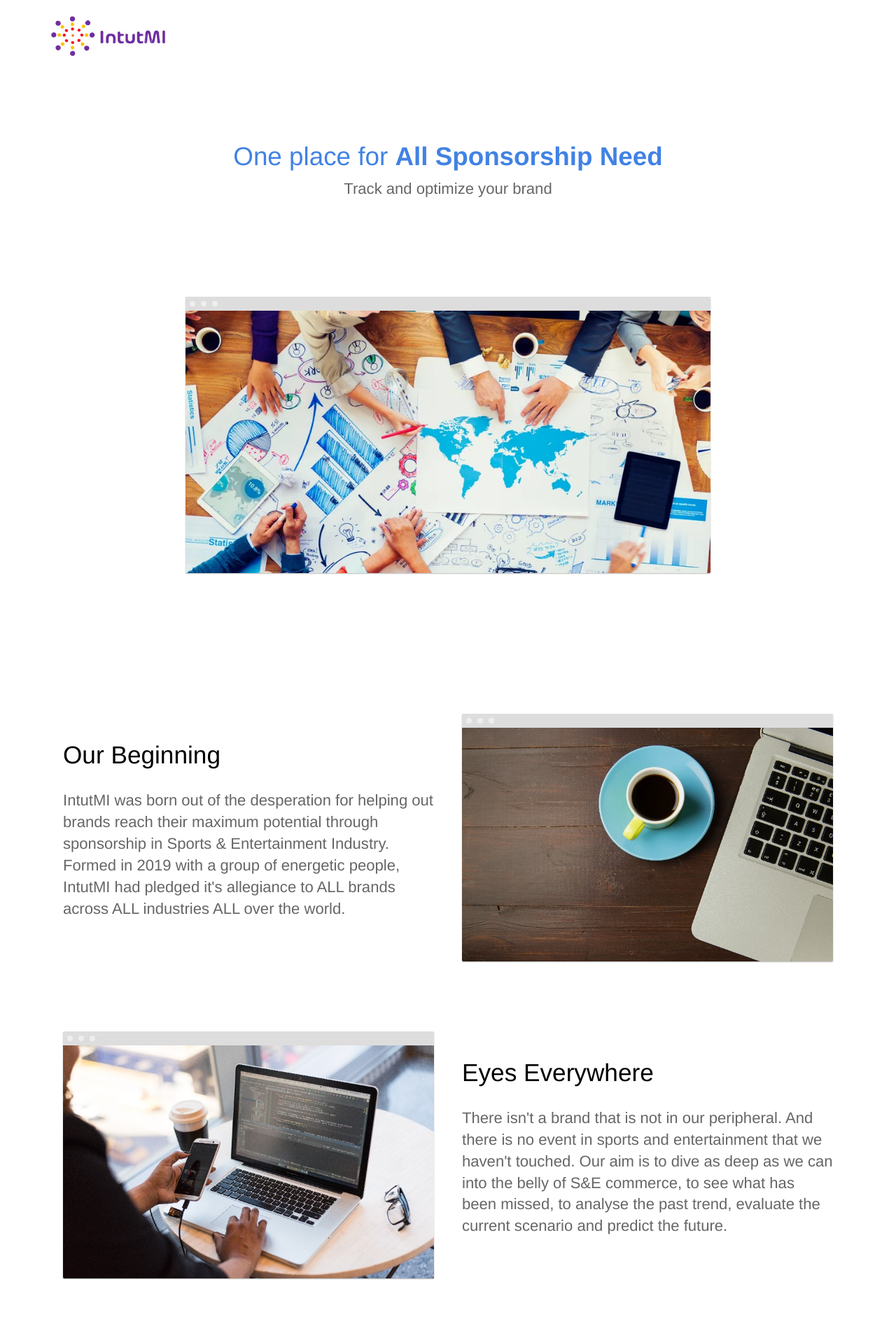
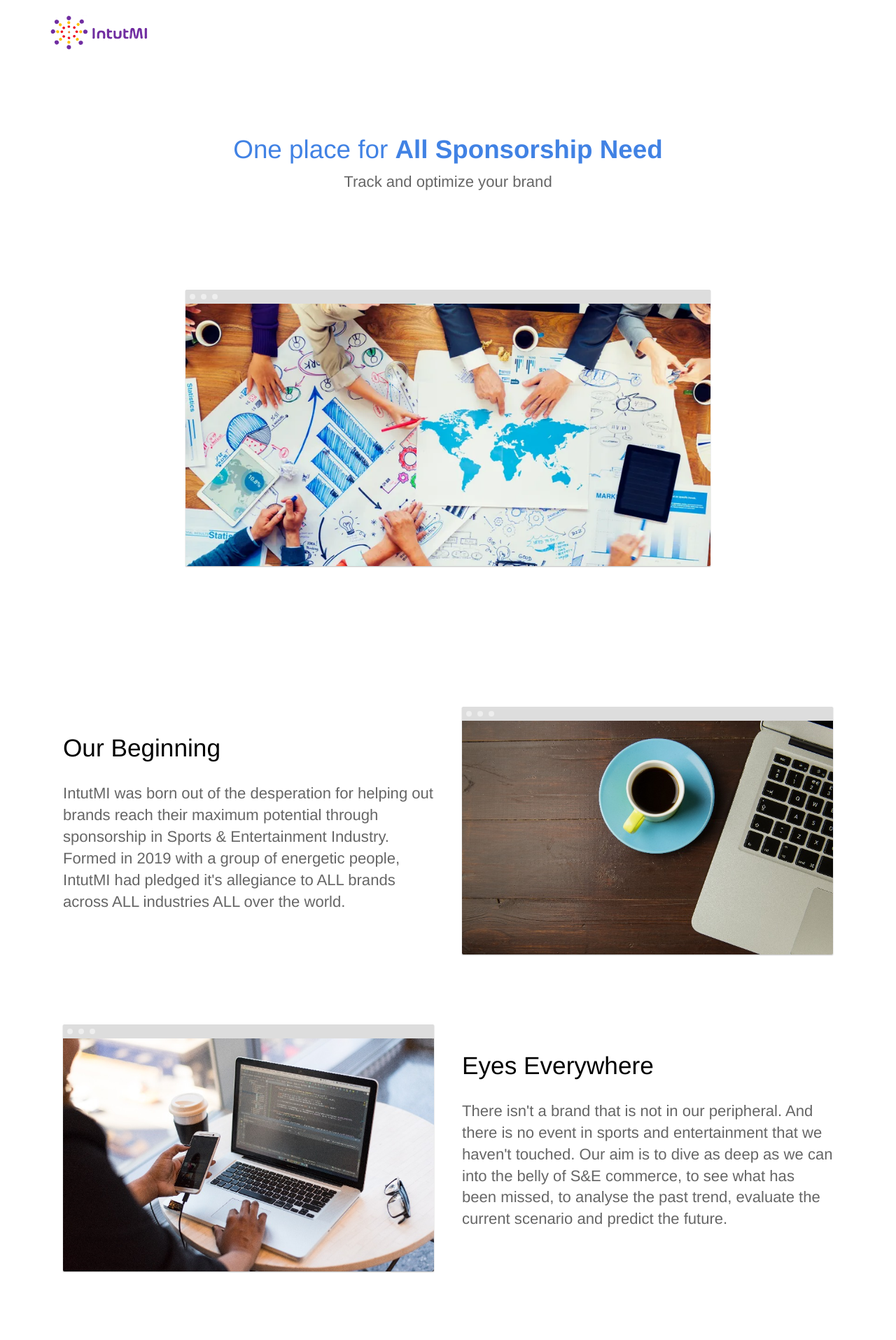
Before and after one commit to intutdev/intutmi.github.io, a Jekyll site: the page built from index.html, in a window 1280 px wide. Shown: the top 1915 px of the page at 70% size. Built offline with Jekyll 4.4.1, drawn with Linux system fonts in a browser that asks for light colours; grey boxes are pictures that could not be loaded.

Commit message:
Updated '_layouts/default.html' via CloudCannon

```diff
--- a/_layouts/default.html
+++ b/_layouts/default.html
@@ -23,7 +23,7 @@
 	<body>
 		<header>
 			<div class="container">
-				<div class="company-name"><a href="{{ site.baseurl }}/"><img src="{{ site.baseurl }}/images/logo.svg" alt="IntutMI Logo" width="105" height="63" /></a></div>
+				<div class="company-name"><a href="{{ site.baseurl }}/"><img src="{{ site.baseurl }}/images/logo.svg" alt="IntutMI Logo" width="105" height="53" /></a></div>
 				{% include navigation.html %}
 			</div>
 		</header>
```
